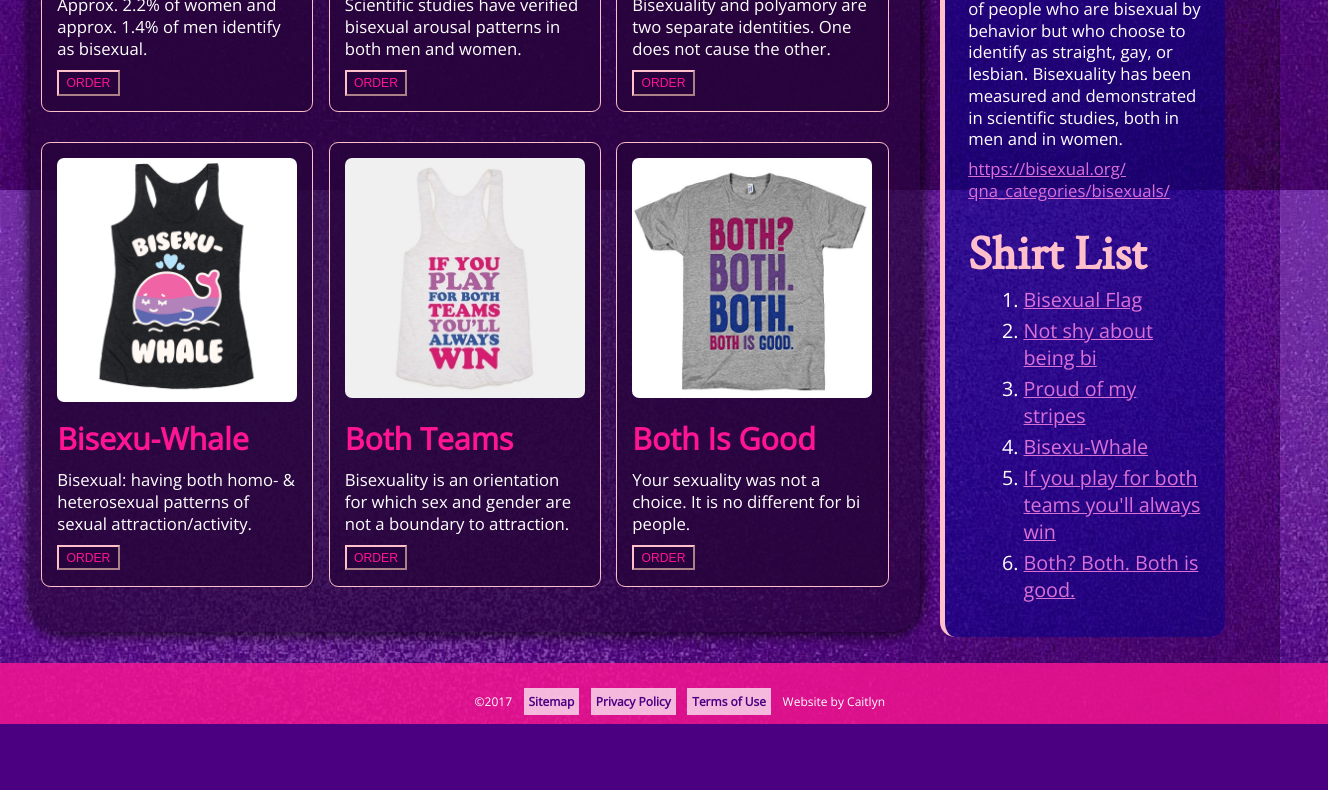
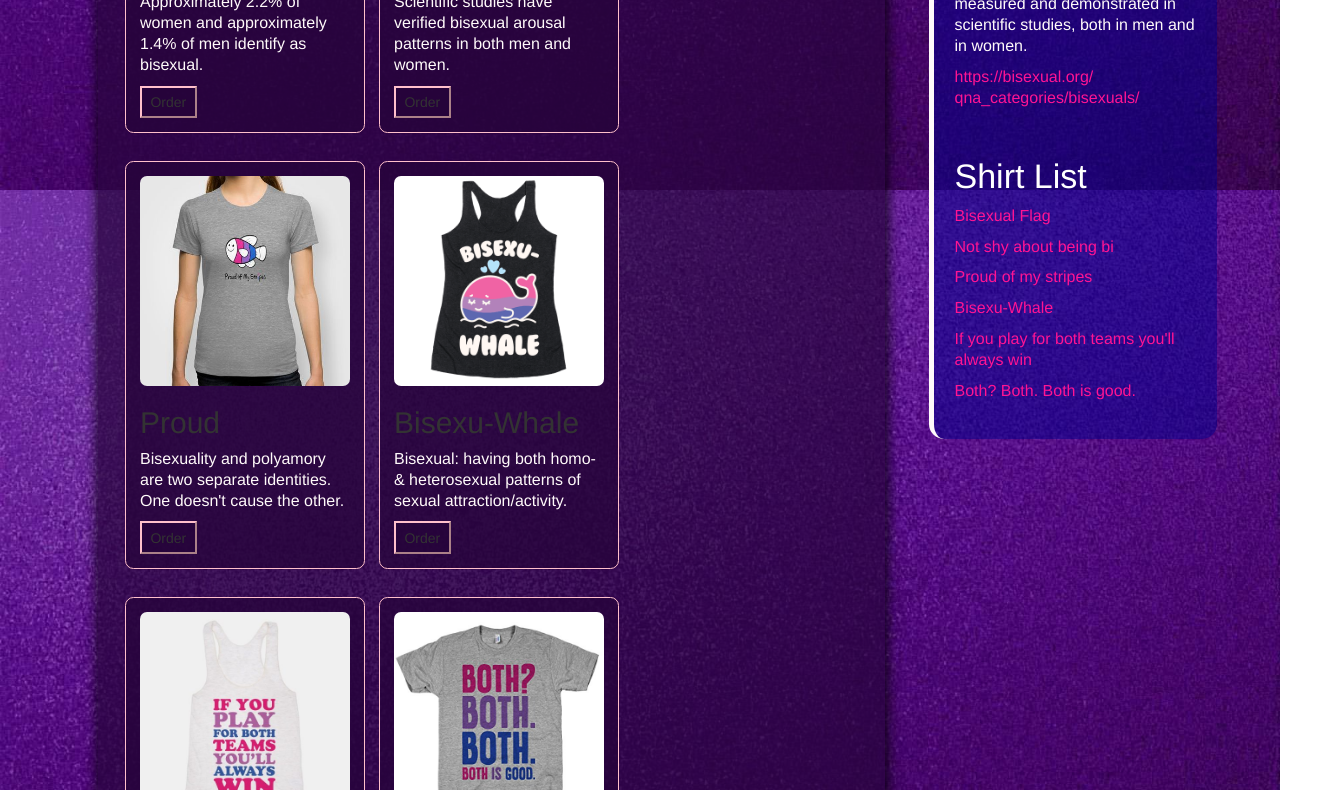
Before and after one commit to caitlyntetmeyer/caitlyntetmeyer.github.io, a plain HTML site: page project1/storeapp.html in a window 1280 px wide. Shown: the part 610-1400 px from the top of the page, 1328 px wide, since content can reach past the window. Before the commit the page ends 1334 px from the top, so only its background shows below. Drawn offline with nearby package versions, Linux system fonts and the light colour scheme.

Commit message:
Worked on styling

```diff
--- a/css/profilepagestyles.css
+++ b/css/profilepagestyles.css
@@ -25,18 +25,7 @@ nav {
   background: linear-gradient(to right, #0a093b 4%,#817FB2 100%); /* W3C, IE10+, FF16+, Chrome26+, Opera12+, Safari7+ */
   filter: progid:DXImageTransform.Microsoft.gradient( startColorstr='#0a093b', endColorstr='#817FB2',GradientType=1 ); /* IE6-9 */
 }
-/*
-#brand {
-  color: transparent;
-  background-image: url('../images/purple-profile-pic.jpg');
-  background-size: 100%;
-  height: 60px;
-  width: 60px;
-  float: left;
-  margin: 5px;
-  border-radius: 50%;
-}
-*/
+
 .container {
   width: 1024px;
   margin: 0 auto;
@@ -74,7 +63,7 @@ nav li a:hover {
 
 body {
   padding-top: 65px;
-  color: #C2F5E5;
+  /*color: #C2F5E5;*/
 }
 
 #hero {
@@ -154,15 +143,31 @@ h3 {
 h4 {
   font-size: 1.2em;
 }
-/*
 .center-social {
-  margin: auto 0;
+  max-width: 300px;
   text-align: center;
-  clear: both;
+  margin: 0 auto;
 }
-*/
+
+.form-inline {
+  text-align: left;
+  border: 2px solid #0A093B;
+  padding: 20px;
+  border-radius: 15px;
+  background-color: snow;
+}
+
+form {
+  line-height: 20px;
+}
+
+form h3 {
+  font-size: 1.3em;
+}
 
 footer {
+  padding: 40px;
+  text-align: center;
   padding-bottom: 15px;
 }
 
--- /dev/null
+++ b/project1/global.css
@@ -0,0 +1,174 @@
+@import url(http://fonts.googleapis.com/css?family=Lato|Bree+Serif);
+
+body {color: #333;
+    font-family: 'Lato', sans-serif;
+    padding-top: 66px;
+}
+h1, h2, h3, h4, h5, h6 {
+  font-family: 'Bree Serif', serif;
+}
+p {
+    line-height: 20px;
+}
+nav {
+    position: fixed;
+    top: 0;
+    left: 0;
+    background: rgba(250, 250, 250, 0.8);
+    border-bottom: 2px solid #ccc;
+    height: 66px;
+    width: 100%;
+}
+nav ul {
+	float: right;
+}
+nav li {
+    float: left;
+    width: auto;
+}
+nav li a {
+    padding: 25px 10px;
+    display: block;
+    text-decoration: none;
+    color: #333;
+}
+nav li a:hover {
+    background: #e5e5e5;
+}
+#brand {
+	text-indent: -9000px;
+    background: url(../images/z.png) no-repeat top left;
+    background-size: 45px;
+    height: 45px;
+    width: 45px;
+    float: left;
+    margin: 10px;
+}
+
+.container {
+    width: 100%;
+    margin: 0 auto;
+}
+
+#hero {
+	background: url(../images/zebra-hero.jpg) no-repeat top left;
+	text-align: center;
+	color: #fafafa;
+	background-size: cover;
+	height: 350px;
+	padding: 25px 0;
+}
+
+#hero img {
+	width: 150px;
+	border-radius: 50%;
+    xmargin-top: 30px;
+}
+#hero h2 {
+    font-size: 400%;
+    margin: 10px;
+}
+#hero span {
+    border: 2px solid white;
+    padding: 10px 20px;
+    display: inline-block;
+    margin-top: 10px;
+    font-size: 150%;
+}
+#main-content{
+    text-align: center;
+    padding: 25px 0;
+    overflow: hidden;
+}
+#main-content h3{
+    font-size: 250%;
+    margin: 20px 0;
+}
+.column {
+    float: left;
+    width: 30%;
+    padding: 15px;
+}
+.column img {
+    width: 70%;
+    max-width:70%;
+    border-radius: 50%;
+    border: 5px solid #8a80c3;
+    margin-bottom: 20px;
+}
+.column h4 {
+    color: #8a80c3;
+    font-size: 150%;
+    margin-bottom: 15px;
+}
+.column .btn {
+   border: 2px solid #8a80c3;
+    padding: 10px 20px;
+    display: inline-block;
+    margin-top: 10px;
+    font-size: 150%;
+    text-decoration: none;
+    color: #8a80c3;
+}
+
+#social {
+    background: #8a80c3;
+    color: #fafafa;
+    padding: 25px 0;
+    overflow: hidden;
+    text-align: center;
+    float: left;
+    width: 100%;
+    position: relative;
+}
+#social ul {
+    clear:left;
+    float:left;
+    list-style:none;
+    margin:0;
+    padding:0;
+    position:relative;
+    left:50%;
+    text-align:center;
+}
+#social li {
+	display:block;
+    float:left;
+    list-style:none;
+    margin:0;
+    padding:0;
+    position:relative;
+    right:50%;
+}
+#social ul li img
+{
+    margin: 20px;
+}
+footer
+{
+    width: 100%;
+    text-align: center;
+}
+
+@media only screen and (max-width: 901px)
+{
+    .column {
+        padding: 10px;
+    }
+    #hero h2 {
+        font-size: 200%;
+    }
+    #main-content h3{
+        font-size: 150%;
+    }
+}
+
+@media only screen and (max-width: 640px)
+{
+    .column {
+        float: none;
+        width: 100%;
+        padding: 0px;
+        margin: 0 0 40px 0;
+    }
+}
--- a/project1/project1.css
+++ b/project1/project1.css
@@ -9,7 +9,7 @@ font-family: 'Open Sans', sans-serif;
 /*Common elements*/
 body {
 	font-size: 95%;
-	color: white;
+	color: snow;
 	font-family: 'Open Sans', sans-serif;
 	background: indigo url("img/purplebackground.jpg") no-repeat fixed top center;
 	padding: 0;
@@ -21,19 +21,20 @@ body {
 }
 h1 {
 	font-family: 'Crimson Text', serif;
-	color: pink;
+	color: snow;
 	font-size: 3.7em;
 	padding: 0;
 	margin: -0.1em 0 0 0;
 }
-h2 {
+/*h2.panel {
 	color: deeppink;
 	font-size: 2em;
 	padding: 0px;
 	margin: 0.5em 0 0.35em 0
-}
+}*/
 p {
-	font-size: 1.1em;
+	color: snow;
+	font-size: 16px;
 	line-height: 1.3em;
 	padding: 0px;
 	margin: 0.5em 0 0.35em 0;
@@ -70,24 +71,26 @@ hr {
 }
 /*Header*/
 header {
-	padding: 1.5em 0 0.5em;
+	padding: 3em 0;
 	margin: 0 0 2em;
 	background: purple url(img/biflagcover.jpg) center 0px;
 }
 header h1 {
+	font-family: 'Crimson Text', serif;
+	color: white;
 	font-size: 4.4em;
 	letter-spacing: -0.025em;
 	margin: 0;
 	text-shadow: 1px 2px 5px black;
 	text-transform: uppercase;
 }
-header h2 {
+/*h2 {
 	font-size: 3em;
 	font-family: 'Crimson Text', serif;
-	color: indigo;
+	color: deeppink;
 	margin: -.4em 0 0 1em;
 	letter-spacing: 0.02em;
-}
+}*/
 /*Nav Bars*/
 nav {
 	color: black;
@@ -100,15 +103,17 @@ nav ul {
 	padding: 0;
 	list-style: none;
 }
+
 nav li {
 	/* Make the list items be horizontal, not vertical. */
 	display: inline-block;
 	margin: 0;
+
 }
 nav li a, nav li a:visited {
 	/* Remove the underline. */
 	text-decoration: none;
-	color: pink;
+	color: snow;
 	padding: 0.2em 0.8em;
 }
 nav li a:hover {
@@ -118,26 +123,27 @@ nav li a:hover {
 }
 nav#utilityMenu {
 	float: right;
-	margin: -1.5em 0 0 0;
+	margin: -43px 0 0 0;
 	padding: 0.35em;
-	background-color: rgba(255, 255, 255, 0.5);
-	height: 1.3em;
+	/*background-color: rgba(255, 255, 255, 0.5);*/
+	background-color: rgba(37, 3, 57, 0.7);
+	height: 40px;
 }
 nav#utilityMenu li {
-	padding: 0 0.25em 0 0.2em;
+	padding: 0 5px;
 	vertical-align: middle;
 }
 nav#utilityMenu ul li.acctNav a, nav#utilityMenu ul li.acctNav a:visited {
-	color: indigo;
+	color: white;
 	display: inline-block;
 	text-decoration: none;
 	height: 1.3em;
 	padding: 0.5em;
 	margin: -0.4em 0 0 0;
-	font-size: 0.8em;
+	font-size: 14px;
 }
 nav#utilityMenu ul li.acctNav a:hover {
-	background: rgba(252, 251, 243, 0.7);
+	color: deeppink
 }
 nav#utilityMenu li a, nav#utilityMenu li a:visited {
 	padding: 0;
@@ -152,37 +158,41 @@ nav#utilityMenu ul li input#search {
 
 /*Sidebar Section*/
 section#sidebar {
-	width: 20%;
+	width: 25%;
 	float: right;
 	position: relative;
 	display: block;
 	background-color: rgba(0, 0, 139, 0.5);
 	margin: 0.5em 0 0.5em 0.5em;
 	padding: 1em 1.5em 2em 1.5em;
-	border-left: pink solid 5px;
+	border-left: snow solid 5px;
 	color: white;
 	border-radius: 15px;
 }
 section#sidebar h1 {
-	font-size: 3.2em;
+	font-size: 34px;
 }
-
+section#sidebar p a {
+	color: deeppink;
+}
 /*Main Section*/
 section#main {
 	background-color: rgba(37, 3, 57, 0.7);
 	margin: 0 0 2em 2em;
-	padding: 1em 0.2em 1em;
+	padding: 20px;
 	display: inline-block;
 	border-radius: 2em;
 	box-shadow: 1px 1px 15px black;
 	width: 69%;
 }
 section#main h1 {
+	color: snow;
 	padding: 0 0 0 8px;
 }
-#main img {
+section#main img {
 	border-radius: 7px;
 }
+
 #bisexuWhale {
 	background-color: white;
 	border-radius: 7px;
@@ -205,6 +215,7 @@ section div.panel {
 	float: left;
 	position: relative;
 	width: 240px;
+	/*height: 420px;*/
 	margin: 0 0.5em 2em 0.5em;
 	padding: 1em;
 	background-color: rgba(37, 3, 57, 0.7);
@@ -229,7 +240,7 @@ footer {
 	color: white;
 	width: 100%;
 	text-align: center;
-	padding: 1.5em 2em;
+	padding: 20px 10px 40px 10px;
 	clear: both;
 }
 footer ul#menuFooter {
--- /dev/null
+++ b/project1/reset.css
@@ -0,0 +1,43 @@
+html, body, div, span, applet, object, iframe,
+h1, h2, h3, h4, h5, h6, p, blockquote, pre,
+a, abbr, acronym, address, big, cite, code,
+del, dfn, em, img, ins, kbd, q, s, samp,
+small, strike, strong, sub, sup, tt, var,
+b, u, i, center,
+dl, dt, dd, ol, ul, li,
+fieldset, form, label, legend,
+table, caption, tbody, tfoot, thead, tr, th, td,
+article, aside, canvas, details, embed,
+figure, figcaption, footer, header, hgroup,
+menu, nav, output, ruby, section, summary,
+time, mark, audio, video {
+	margin: 0;
+	padding: 0;
+	border: 0;
+	font-size: 100%;
+	font: inherit;
+	vertical-align: baseline;
+}
+/* HTML5 display-role reset for older browsers */
+article, aside, details, figcaption, figure,
+footer, header, hgroup, menu, nav, section {
+	display: block;
+}
+body {
+	line-height: 1;
+}
+ol, ul {
+	list-style: none;
+}
+blockquote, q {
+	quotes: none;
+}
+blockquote:before, blockquote:after,
+q:before, q:after {
+	content: '';
+	content: none;
+}
+table {
+	border-collapse: collapse;
+	border-spacing: 0;
+}
--- a/project1/storeapp.html
+++ b/project1/storeapp.html
@@ -1,10 +1,33 @@
 <!DOCTYPE html>
 <html>
 	<head>
+		<meta charset="utf-8">
 		<title>Bisexual Apparel</title>
+
+		<meta name="viewport" content="width=device-width, initial-scale=1.0" />
+
+		<link rel="stylesheet" href="https://maxcdn.bootstrapcdn.com/font-awesome/4.7.0/css/font-awesome.min.css">
+		<link href="https://fonts.googleapis.com/css?family=Quicksand" rel="stylesheet">
+
+		<!-- <link rel="stylesheet" href="global.css">  -->
+		<link rel="stylesheet" href="reset.css">
 		<link rel="stylesheet" type="text/css" href="project1.css">
+
 		<link href="https://fonts.googleapis.com/css?family=Crimson+Text|Open+Sans" rel="stylesheet">
+		<!-- Bootstrap -->
+		<link rel="stylesheet" href="https://maxcdn.bootstrapcdn.com/bootstrap/3.3.7/css/bootstrap.min.css" integrity="sha384-BVYiiSIFeK1dGmJRAkycuHAHRg32OmUcww7on3RYdg4Va+PmSTsz/K68vbdEjh4u" crossorigin="anonymous">
+		<!-- jQuery -->
+		<script
+ 		 src="https://code.jquery.com/jquery-3.2.1.min.js"
+ 		 integrity="sha256-hwg4gsxgFZhOsEEamdOYGBf13FyQuiTwlAQgxVSNgt4="
+ 		 crossorigin="anonymous"></script>
+ 		<!-- jQuery UI -->
+ 		<script
+		 src="https://code.jquery.com/ui/1.12.1/jquery-ui.min.js"
+		 integrity="sha256-VazP97ZCwtekAsvgPBSUwPFKdrwD3unUfSGVYrahUqU="
+		 crossorigin="anonymous"></script>
 	</head>
+
 	<body>
 		<header>
 			<div class="contentWrapper">
@@ -33,6 +56,7 @@
 			</div>
 		</header>
 
+
 	<div class="contentWrapper">
 		<section id="sidebar">
 			<!-- Sidebar Text -->
@@ -43,26 +67,26 @@
 			<!-- Shirt List -->
 			<br>
 			<h1>Shirt List</h1>
-				<ol>
-					<li><a href="#flag">Bisexual Flag</a></li>
-					<li><a href="#notshy">Not shy about being bi</a></li>
-					<li><a href="#proud">Proud of my stripes</a></li>
-					<li><a href="#sexuality">Bisexu-Whale</a></li>
-					<li><a href="#bothTeams">If you play for both teams you'll always win</a></li>
-					<li><a href="#both">Both? Both. Both is good.</a></li>
-				</ol>
+					<p><a href="#flag">Bisexual Flag</a></p>
+					<p><a href="#notshy">Not shy about being bi</a></p>
+					<p><a href="#proud">Proud of my stripes</a></p>
+					<p><a href="#sexuality">Bisexu-Whale</a></p>
+					<p><a href="#bothTeams">If you play for both teams you'll always win</a></p>
+					<p><a href="#both">Both? Both. Both is good.</a></p>
+
 		</section>
 	</div>
 
+<!-- Main Section -->
+<div class="container">
 	<section id="main">
-		<!-- Main Section -->
 		<h1>Shop for Bisexual Apparel</h1>
 
 		<!-- Six Different Shirts -->
 		<div class="panel" id="flag">
 			<img src="img/flag.jpg" class="shirtType" alt="Black shirt with the bisexual flag" border="0">
-			<h2>Bi Flag</h2>
-			<p>Approx. 2.2% of women and approx. 1.4% of men identify as bisexual.</p>
+			<h2>Bisexual Flag</h2>
+			<p>Approximately 2.2% of women and approximately 1.4% of men identify as bisexual.</p>
 			<button>Order</button>
 		</div>
 
@@ -76,7 +100,7 @@
 		<div class="panel" id="proud">
 			<img src="img/proud.jpg" class="shirtType" alt="Gray shirt picturing a fish, with text saying 'Proud of my stripes'" border="0">
 			<h2>Proud</h2>
-			<p>Bisexuality and polyamory are two separate identities. One does not cause the other.</p>
+			<p>Bisexuality and polyamory are two separate identities. One doesn't cause the other.</p>
 			<button>Order</button>
 		</div>
 
@@ -103,6 +127,7 @@
 			<button>Order</button>
 		</div>
 	</section>
+</div>
 
 	<div class="clear">
 		<footer>
@@ -118,5 +143,15 @@
 		</footer>
 	</div>
 
+		<!-- JavaScript -->
+		<script
+  		src="https://code.jquery.com/jquery-3.2.1.min.js"
+ 		integrity="sha256-hwg4gsxgFZhOsEEamdOYGBf13FyQuiTwlAQgxVSNgt4="
+  		crossorigin="anonymous"></script>
+
+  		<!-- Insert link to the correct .js doc here: -->
+  		<script type="text/javascript" src="#"></script>
+
 	</body>
+
 </html>
```
Also changed, not shown: index.html (+28 -11 lines).
